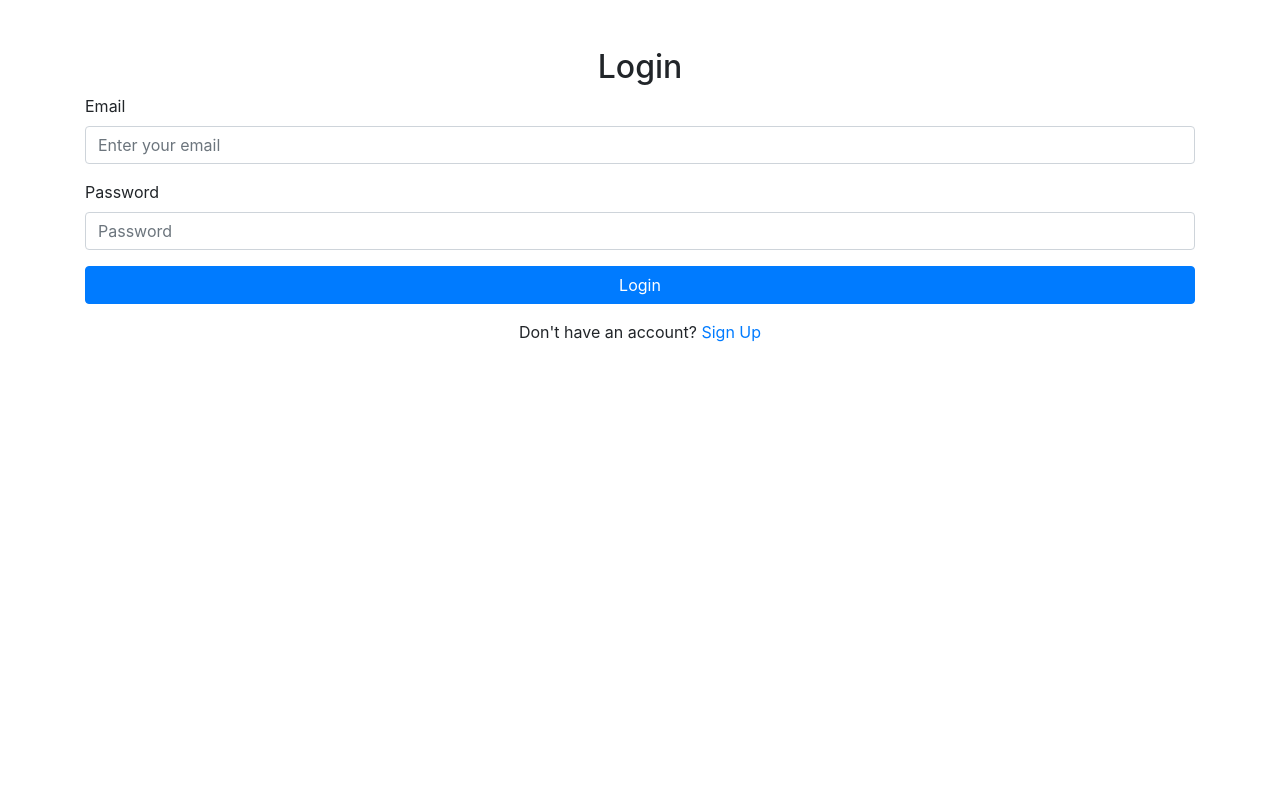
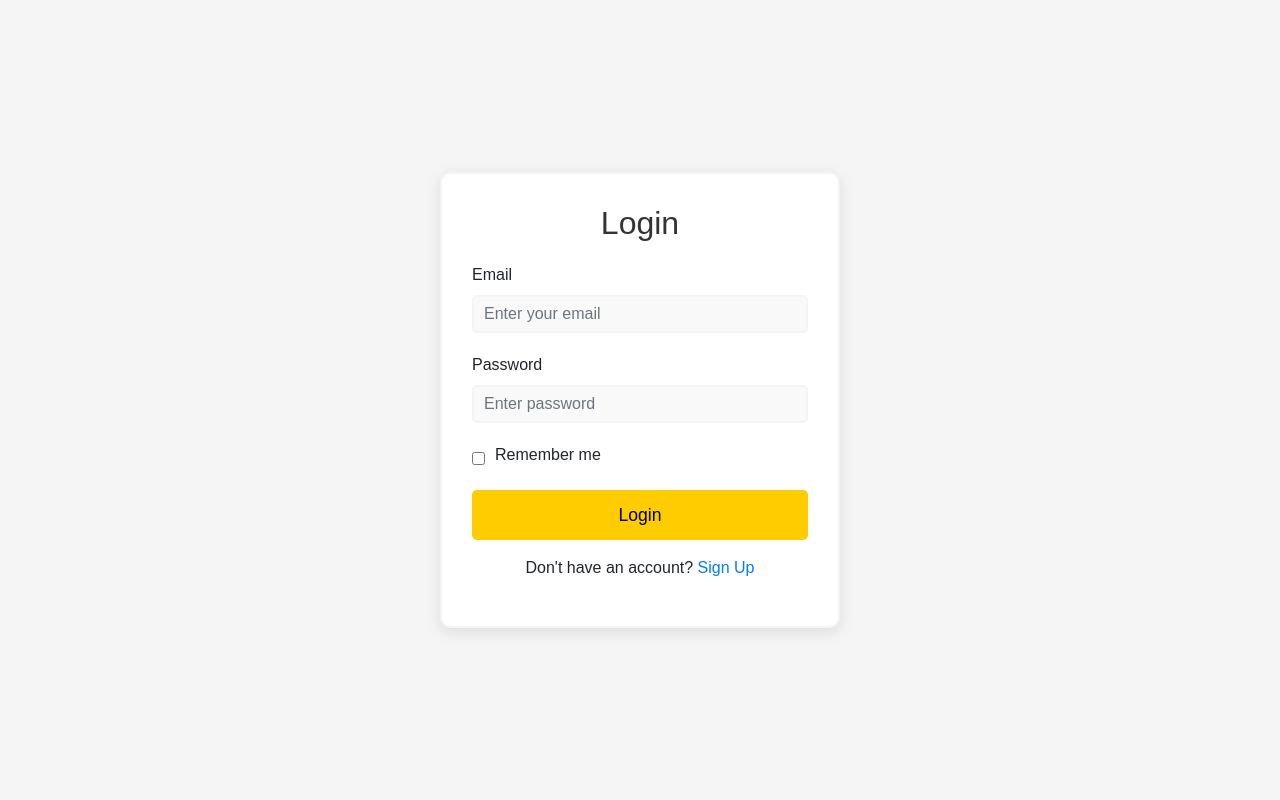
Before and after one commit to Kushkolhe411/wheely-price-predictor, a Flask app: page /login in a window 1280 px wide. Run offline with Flask 2, Linux system fonts and the light colour scheme; parts of the project's set-up code (start-up, migrations or seed data) failed here and were passed over; some libraries are stand-ins or nearby versions.

Commit message:
UI changes

```diff
--- a/templates/login.html
+++ b/templates/login.html
@@ -5,20 +5,91 @@
     <meta name="viewport" content="width=device-width, initial-scale=1.0">
     <title>Login - Old Car Price Prediction</title>
     <link rel="stylesheet" href="https://stackpath.bootstrapcdn.com/bootstrap/4.5.0/css/bootstrap.min.css">
+    <style>
+        body {
+            background-color: #f5f5f5;
+            font-family: 'Arial', sans-serif;
+            display: flex;
+            justify-content: center;
+            align-items: center;
+            height: 100vh;
+            margin: 0;
+        }
+        .container {
+            background-color: white;
+            padding: 30px;
+            border-radius: 10px;
+            box-shadow: 0px 4px 15px rgba(0, 0, 0, 0.1);
+            width: 400px;
+            border: 2px solid #f4f4f4;
+        }
+        h2 {
+            text-align: center;
+            font-size: 2em;
+            color: #333;
+            margin-bottom: 20px;
+        }
+        .form-group {
+            margin-bottom: 20px;
+        }
+        .form-control {
+            padding: 10px;
+            font-size: 1em;
+            border-radius: 5px;
+            border: 2px solid #f4f4f4;
+            background-color: #f9f9f9;
+        }
+        .form-control:focus {
+            border-color: #ffcc00;
+            box-shadow: 0 0 5px rgba(255, 204, 0, 0.5);
+        }
+        .btn {
+            background-color: #ffcc00;
+            color: black;
+            font-size: 1.1em;
+            width: 100%;
+            padding: 12px;
+            border: none;
+            border-radius: 5px;
+            cursor: pointer;
+        }
+        .btn:hover {
+            background-color: #e6b800;
+        }
+        .text-center a {
+            color: #007bff;
+            text-decoration: none;
+        }
+        .text-center a:hover {
+            text-decoration: underline;
+        }
+        .remember-me {
+            display: flex;
+            align-items: center;
+            margin-bottom: 15px;
+        }
+        .remember-me input {
+            margin-right: 10px;
+        }
+    </style>
 </head>
 <body>
-    <div class="container mt-5">
-        <h2 class="text-center">Login</h2>
+    <div class="container">
+        <h2>Login</h2>
         <form method="POST">
             <div class="form-group">
-                <label for="username">Email</label>
+                <label for="email">Email</label>
                 <input type="email" class="form-control" id="email" name="email" placeholder="Enter your email" required>
             </div>
             <div class="form-group">
                 <label for="password">Password</label>
-                <input type="password" class="form-control" id="password" name="password" placeholder="Password" required>
+                <input type="password" class="form-control" id="password" name="password" placeholder="Enter password" required>
             </div>
-            <button type="submit" class="btn btn-primary btn-block">Login</button>
+            <div class="remember-me">
+                <input type="checkbox" id="remember" name="remember">
+                <label for="remember">Remember me</label>
+            </div>
+            <button type="submit" class="btn">Login</button>
         </form>
         <p class="text-center mt-3">Don't have an account? <a href="/signup">Sign Up</a></p>
     </div>
```
Also changed, not shown: templates/signup.html (+64 -5 lines).
